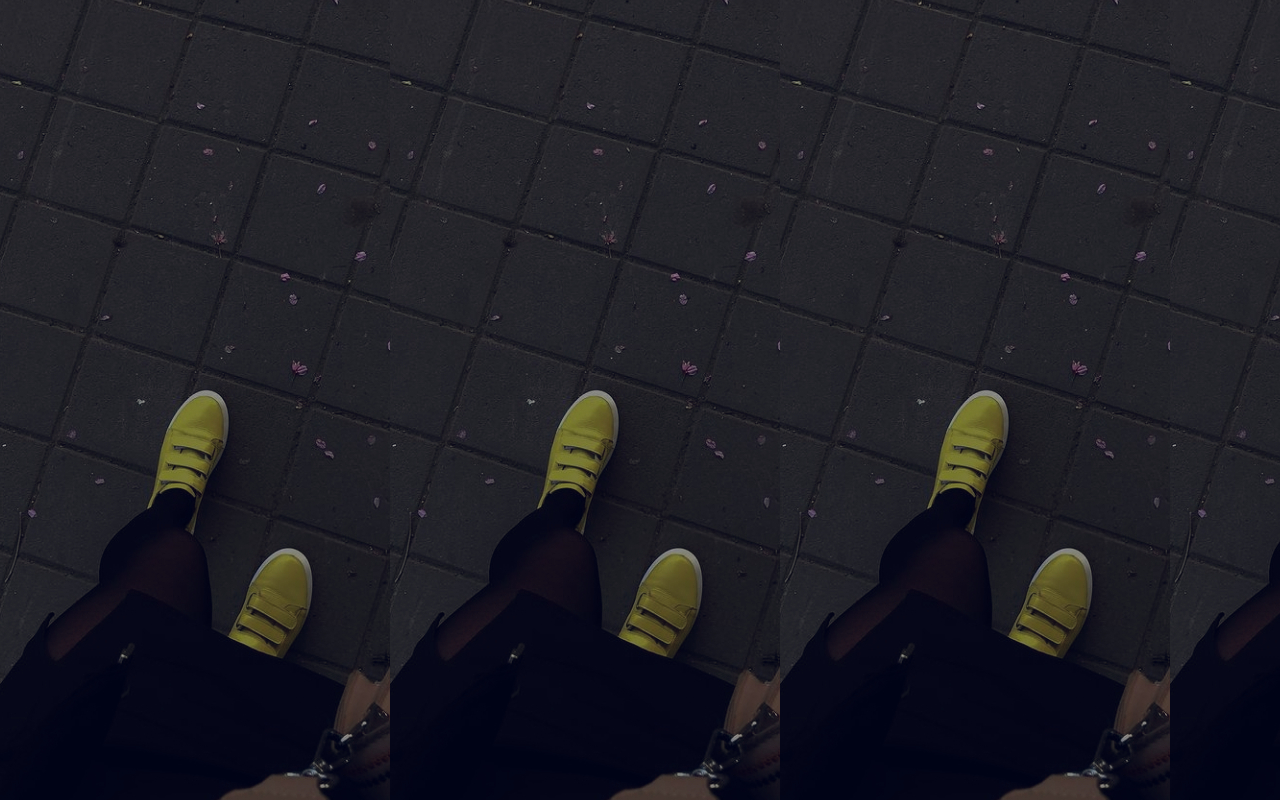
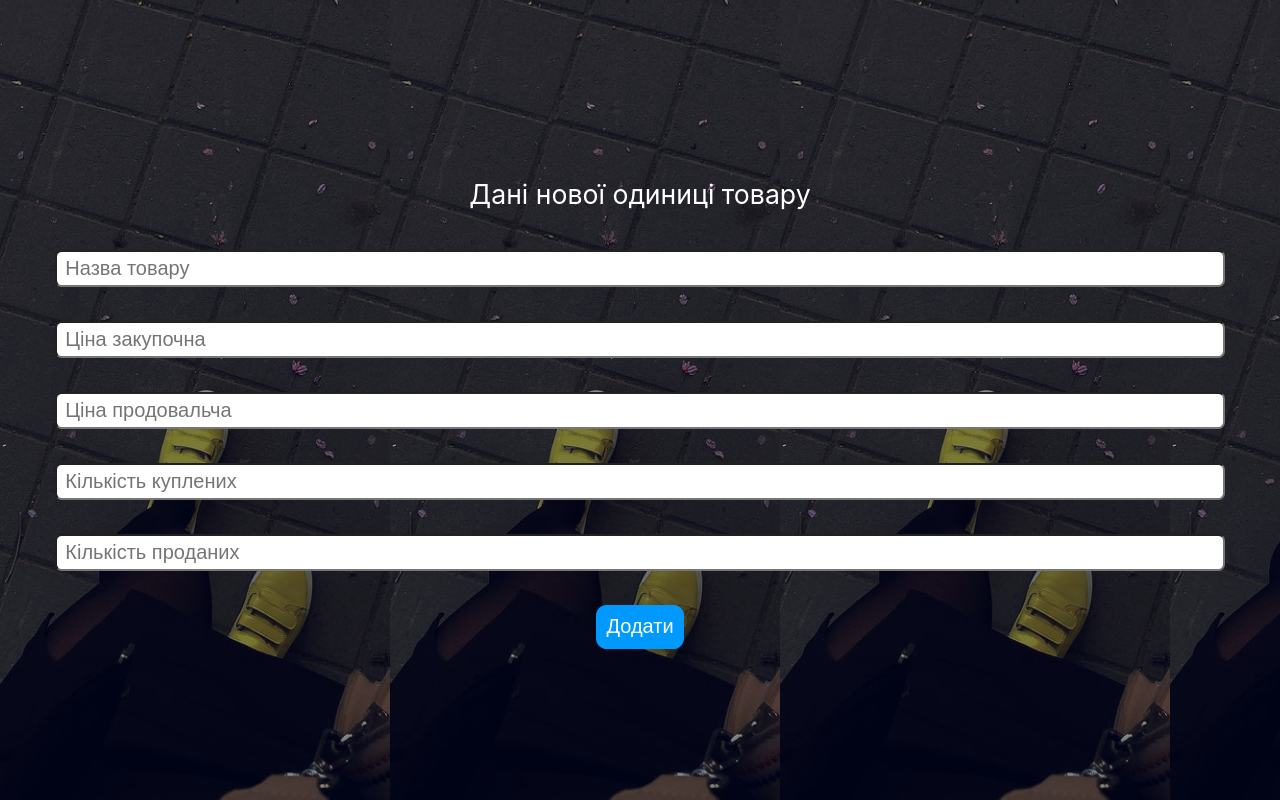
Before and after one commit to ignat-tokar/reckoning, a React (Create React App) app: page / in a window 1280 px wide. Before the commit this address had no page. Built offline with nearby package versions, Linux system fonts and the light colour scheme.

Commit message:
changed homepage path

```diff
--- a/package.json
+++ b/package.json
@@ -2,7 +2,7 @@
   "name": "reckoning",
   "version": "0.1.0",
   "private": true,
-  "homepage": "https://ignat-tokar.github.io/reckoning",
+  "homepage": "https://ignat-tokar.github.io/",
   "dependencies": {
     "@testing-library/jest-dom": "^5.16.4",
     "@testing-library/react": "^13.3.0",
--- a/public/index.html
+++ b/public/index.html
@@ -24,7 +24,7 @@
       work correctly both with client-side routing and a non-root public URL.
       Learn how to configure a non-root public URL by running `npm run build`.
     -->
-    <title>React App</title>
+    <title>Облiк товарiв</title>
   </head>
   <body>
     <noscript>You need to enable JavaScript to run this app.</noscript>
--- a/src/App.js
+++ b/src/App.js
@@ -9,8 +9,8 @@ function App() {
     <div className="App">
       <BrowserRouter>
         <Routes>
-          <Route path="/reckoning" element={<MainScreen />}/>
-          <Route path="/reckoning/add" element={<AddScreen />}/>
+          <Route path="/" element={<AddScreen />}/>
+          <Route path="/add" element={<MainScreen />}/>
         </Routes>
       </BrowserRouter>
     </div>
--- a/src/components/AddScreen.js
+++ b/src/components/AddScreen.js
@@ -1,4 +1,13 @@
+import { useNavigate } from "react-router-dom";
+
 function AddScreen() {
+
+  const navigate = useNavigate();
+
+  function addClickHandler() {
+    navigate('/add');
+  }
+
   return (
     <>
       <p>Данi нової одиницi товару</p>
@@ -7,7 +16,7 @@ function AddScreen() {
       <input placeholder="Цiна продовальча" />
       <input placeholder="Кiлькiсть куплених" />
       <input placeholder="Кiлькiсть проданих" />
-      <button>Додати</button>
+      <button onClick={addClickHandler}>Додати</button>
     </>
   );
 }
--- a/src/components/MainScreen.js
+++ b/src/components/MainScreen.js
@@ -1,6 +1,18 @@
-function MainScreen () {
+import { useNavigate } from "react-router-dom";
+
+function MainScreen() {
+
+  const navigate = useNavigate();
+
+  function backClickHandler() {
+    navigate('/');
+  }
+
   return (
-    <h1>MainScreen</h1>
+    <>
+      <h1>MainScreen</h1>
+      <button onClick={backClickHandler}>Назад</button>
+    </>
   );
 }
 
```
